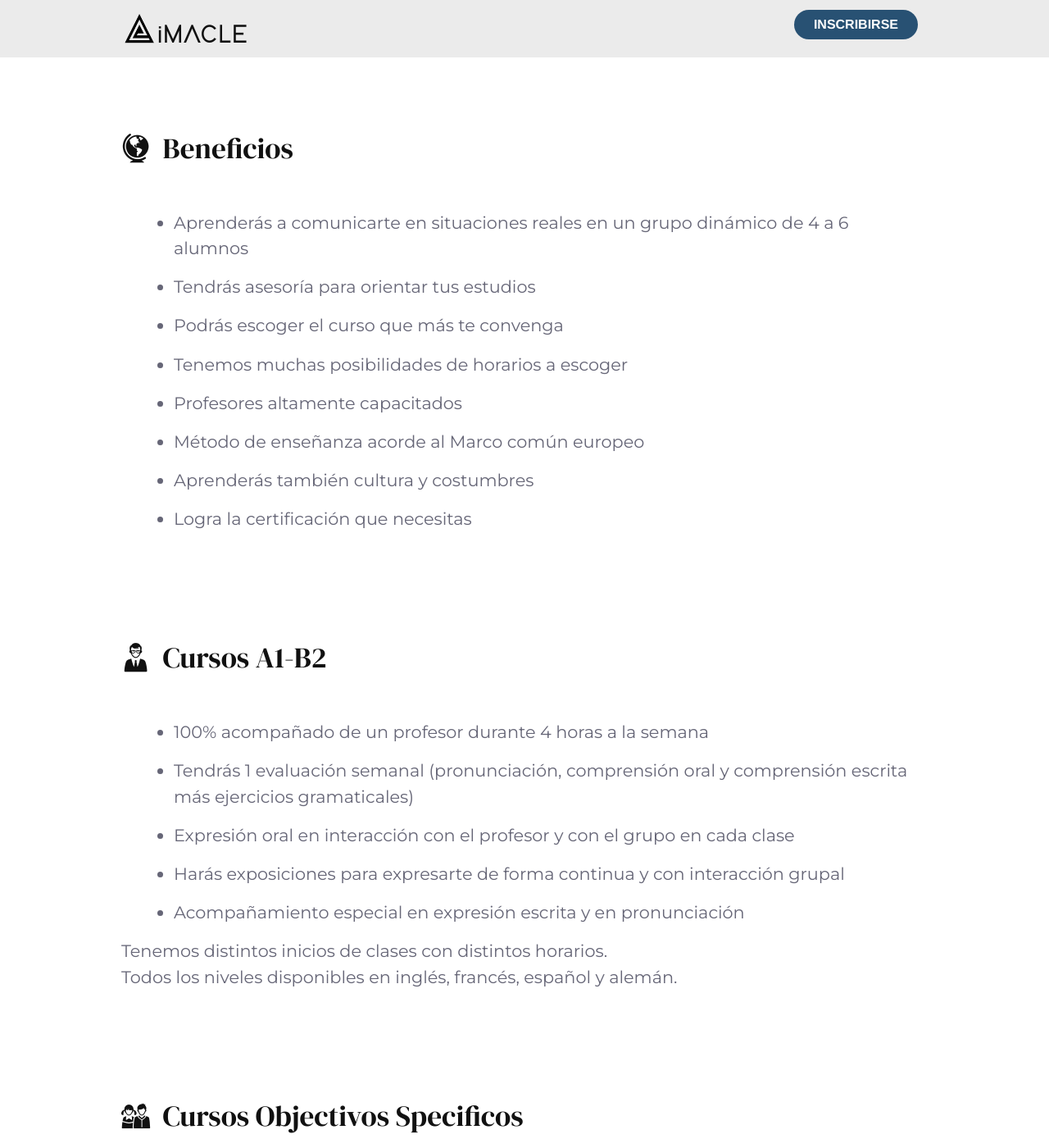
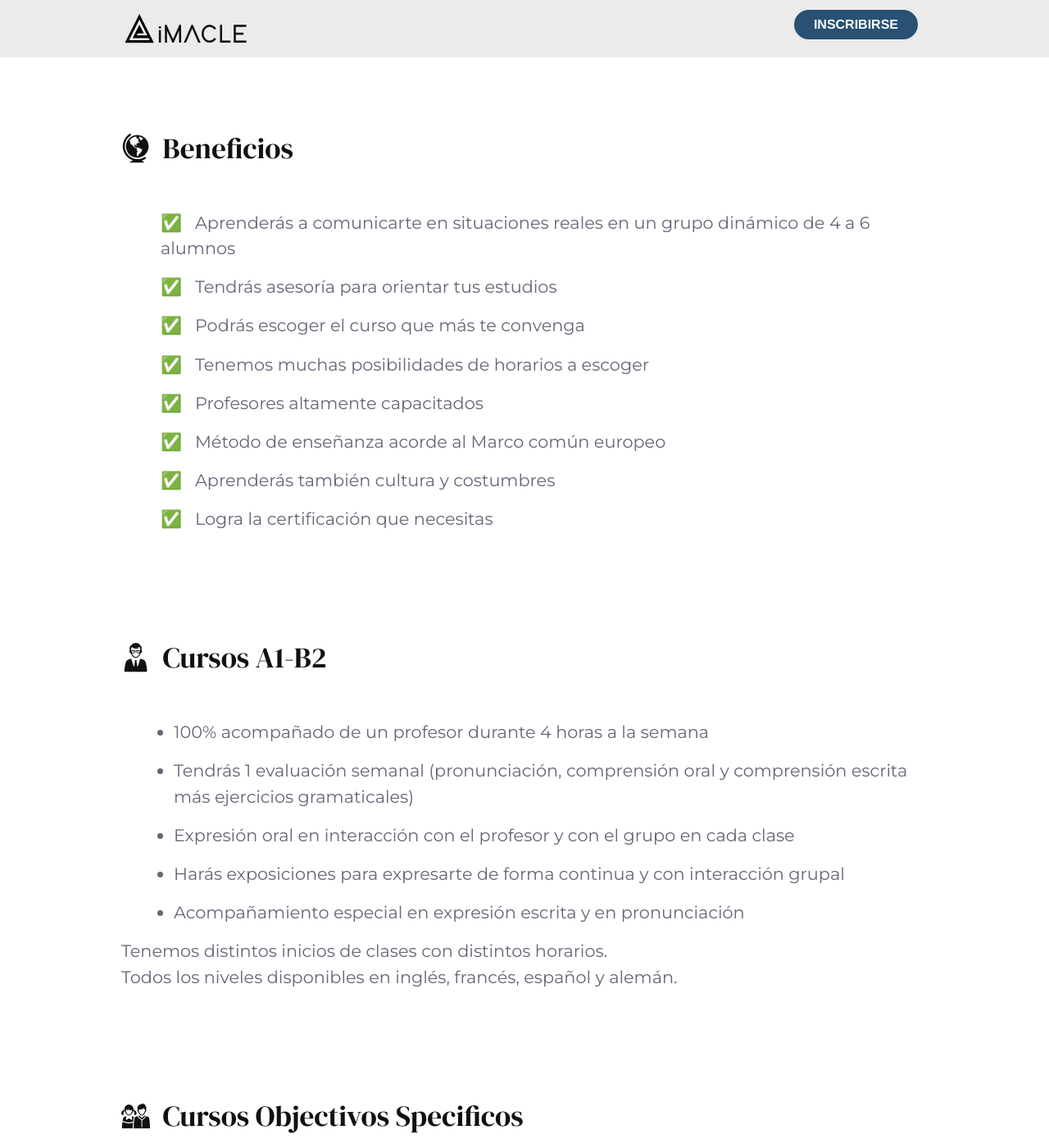
Before and after one commit to alexiscreuzot/i-macle.com, a Jekyll site: the page docs/index.html, which Jekyll copies as it is, in a window 1280 px wide and 1400 px high, scrolled down 1263 px. Shown: the whole window at 82% size. Built offline with Jekyll 4.4.1, drawn with Linux system fonts in a browser that asks for light colours.

Commit message:
improvements

```diff
--- a/_includes/slideshow.html
+++ b/_includes/slideshow.html
@@ -3,11 +3,8 @@
 
     <h2 class="slide">Conviértete en la persona bilingüe que buscan en ese trabajo que tanto deseas. </h2>
     <h2 class="slide">Estudia en otro país para ser más competitivo. Gana un mejor salario en tu país o en el extranjero </h2>
-    <h2 class="slide">Ayuda a tu familia</h2>
     <h2 class="slide">Viaja sin problemas</h2>
-    <h2 class="slide">Hazte entender</h2>
     <h2 class="slide">Aprende un idioma solo por gusto o para conocer gente nueva</h2>
-    <h2 class="slide">Cámbiate de país</h2>
     <h2 class="slide">Se parte de una organización internacional</h2>
     <h2 class="slide">Enseña a otros estudiantes</h2>
 
--- a/_sass/layout.scss
+++ b/_sass/layout.scss
@@ -161,6 +161,17 @@
     background-size: contain;
     background-position: center;
     animation: fadein 4s;
+  }
+}
+
+#benefits {
+  ul {
+    list-style: none;
+    padding-left: 3rem;
+  }
+  li::before {
+    content: "✅";
+    padding-right: 1rem;
   }
 }
 
--- a/docs/CNAME
+++ /dev/null
@@ -1 +0,0 @@
-i-macle.com
--- a/docs/index.html
+++ b/docs/index.html
@@ -44,11 +44,8 @@
 
     <h2 class="slide">Conviértete en la persona bilingüe que buscan en ese trabajo que tanto deseas. </h2>
     <h2 class="slide">Estudia en otro país para ser más competitivo. Gana un mejor salario en tu país o en el extranjero </h2>
-    <h2 class="slide">Ayuda a tu familia</h2>
     <h2 class="slide">Viaja sin problemas</h2>
-    <h2 class="slide">Hazte entender</h2>
     <h2 class="slide">Aprende un idioma solo por gusto o para conocer gente nueva</h2>
-    <h2 class="slide">Cámbiate de país</h2>
     <h2 class="slide">Se parte de una organización internacional</h2>
     <h2 class="slide">Enseña a otros estudiantes</h2>
 
```
Also changed, not shown: docs/main.css.
